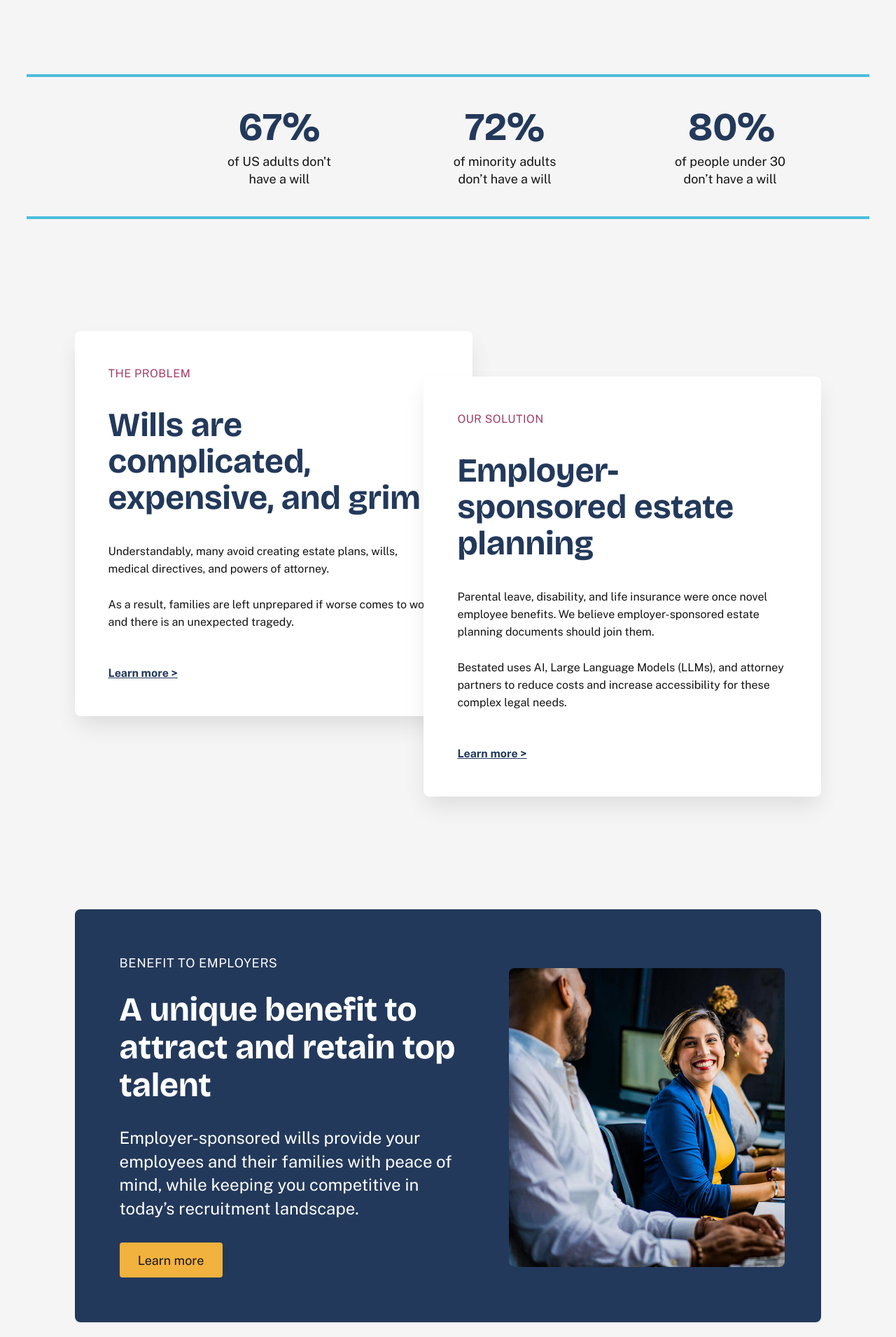
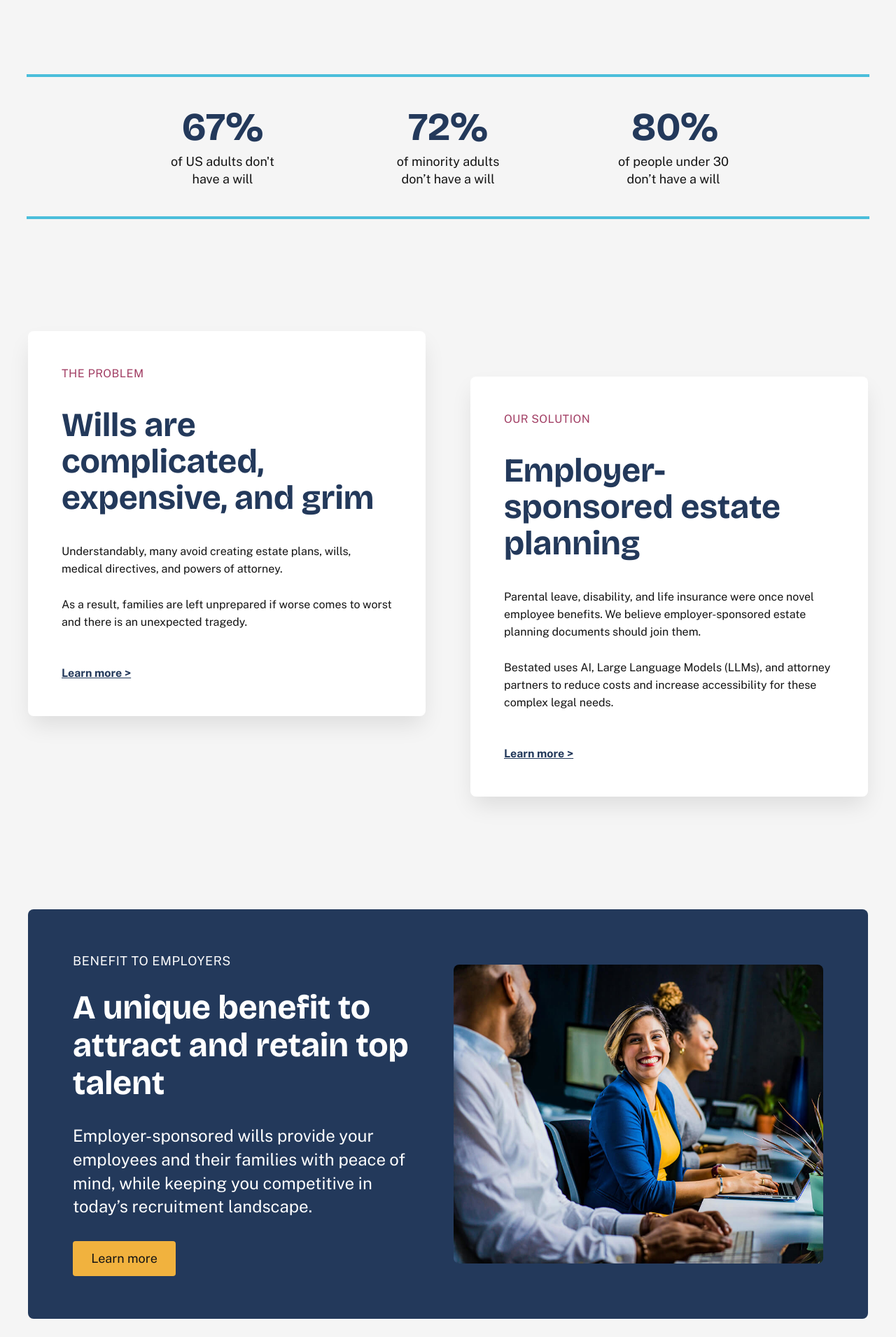
Before and after one commit to chenathy/bestated-ai, a React app: page / in a window 1280 px wide. Shown: the part 630-2540 px from the top of the page at 70% size. Built offline with nearby package versions, Linux system fonts and the light colour scheme.

Commit message:
updated layout in home page

```diff
--- a/src/components/Callout/Callout.css
+++ b/src/components/Callout/Callout.css
@@ -4,15 +4,18 @@
 @media (min-width: 769px) {
 
     .callout-box {
+        max-width: 1200px;
         max-height: 585px;
         border-radius: var(--CornerSmall);
-        padding: 64px;
+
+        margin-left: auto;
+        margin-right: auto;
+        margin-bottom: 160px;
+        position: relative;
+        display: flex;
+        align-items: center;
+        justify-content: space-between;
         gap: 64px;
-        position: relative;
-        margin-left: 8.33%;
-        margin-right: 8.33%;
-        display: flex;
-        margin-bottom: 160px;
     }
 
     .callout-box .text-and-btn {
@@ -21,6 +24,7 @@
         text-align: left;
         display: grid;
         justify-content: space-between;
+        padding: 64px 0 64px 64px;
     }
 
     .callout-box .text-and-btn .group {
@@ -71,9 +75,9 @@
         height: 427px;
         overflow: hidden;
         position: relative;
-        top: 20px;
-        left: 12px;
+        margin-right: 64px;
         border-radius: var(--CornerSmall);
+
     }
 
     .callout-box .img-container img {
--- a/src/components/InfoBoxes/InfoBoxes.css
+++ b/src/components/InfoBoxes/InfoBoxes.css
@@ -3,16 +3,16 @@
 @media (min-width: 769px) {
 
     .info {
-        /* width: 1200px; */
+        width: 1200px;
         min-height: 666px;
         position: relative;
         margin-top: 160px;
         margin-bottom: 160px;
-        margin-left: 8.33%;
-        margin-right: 8.33%;
-        gap: 32px;
+        margin-left: auto;
+        margin-right: auto;
         display: flex;
         justify-content: space-between;
+        gap: 32px;
     }
 
 
--- a/src/pages/Home/Home.css
+++ b/src/pages/Home/Home.css
@@ -16,13 +16,11 @@
 
     .numbers {
         display: flex;
-        justify-content: space-between;
+        gap: 160px ;
+        justify-content: center;
         align-items: center;
-        justify-items: center;
         max-height: 236px;
-        /* max-width: 100vw; */
         padding: 32px 318px 32px 318px;
-        gap: 160px ;
     }
 
     .numbers .number {
@@ -60,16 +58,19 @@
         margin: 0;
     }
 
+
     .beneficiary-api {
         max-height: 428px;
-        display: flex;
-        align-items: center;
-        /* justify-content: space-evenly; */
+        max-width: 1200px;
         gap: 96px;
         margin-top: 160px;
         margin-bottom: 160px;
-        margin-left: 8.33%;
-        margin-right: 8.33%;
+        margin-left: auto;
+        margin-right: auto;
+
+        display: flex;
+        align-items: center;
+        justify-content: center;
     }
 
     .beneficiary-api .img-container {
```
